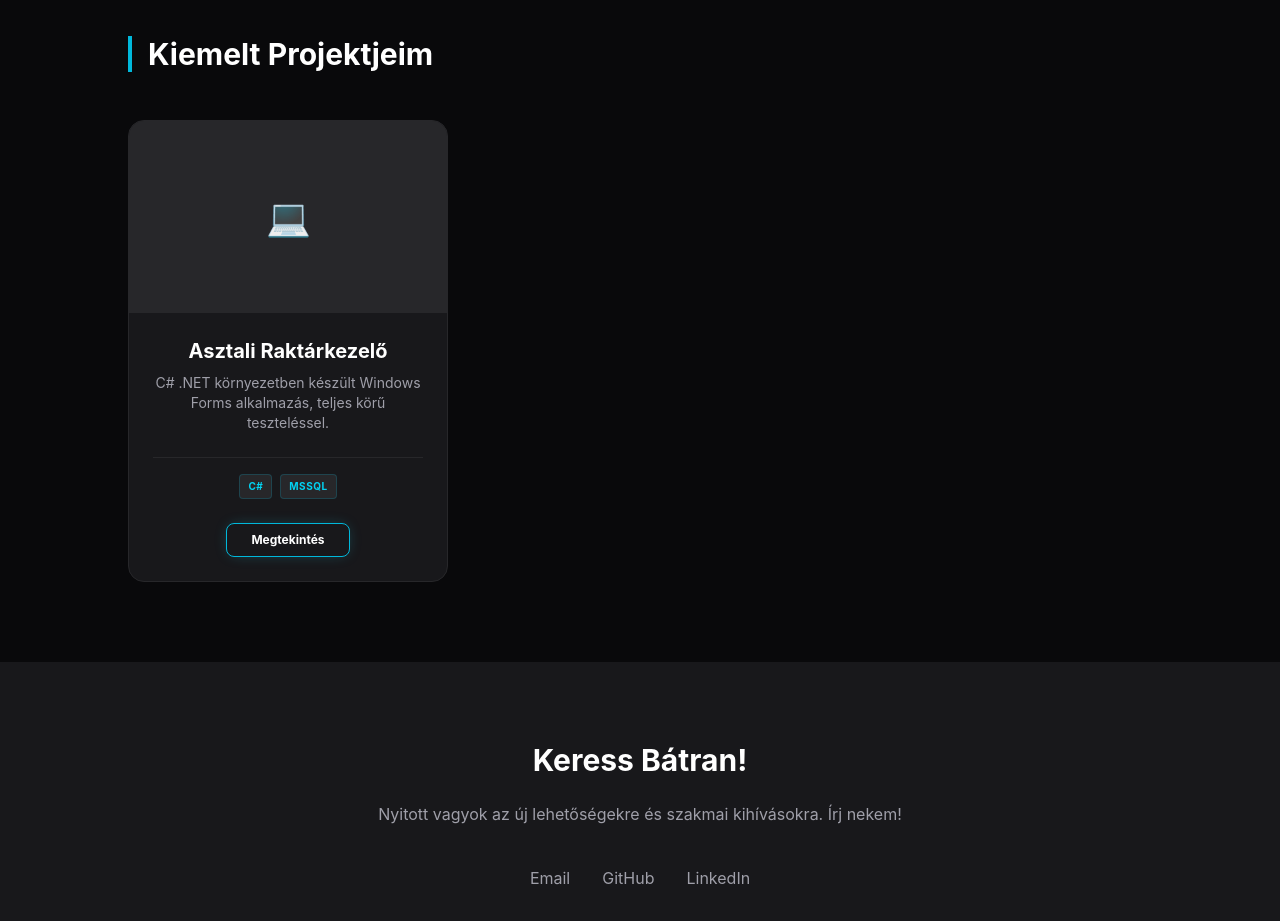
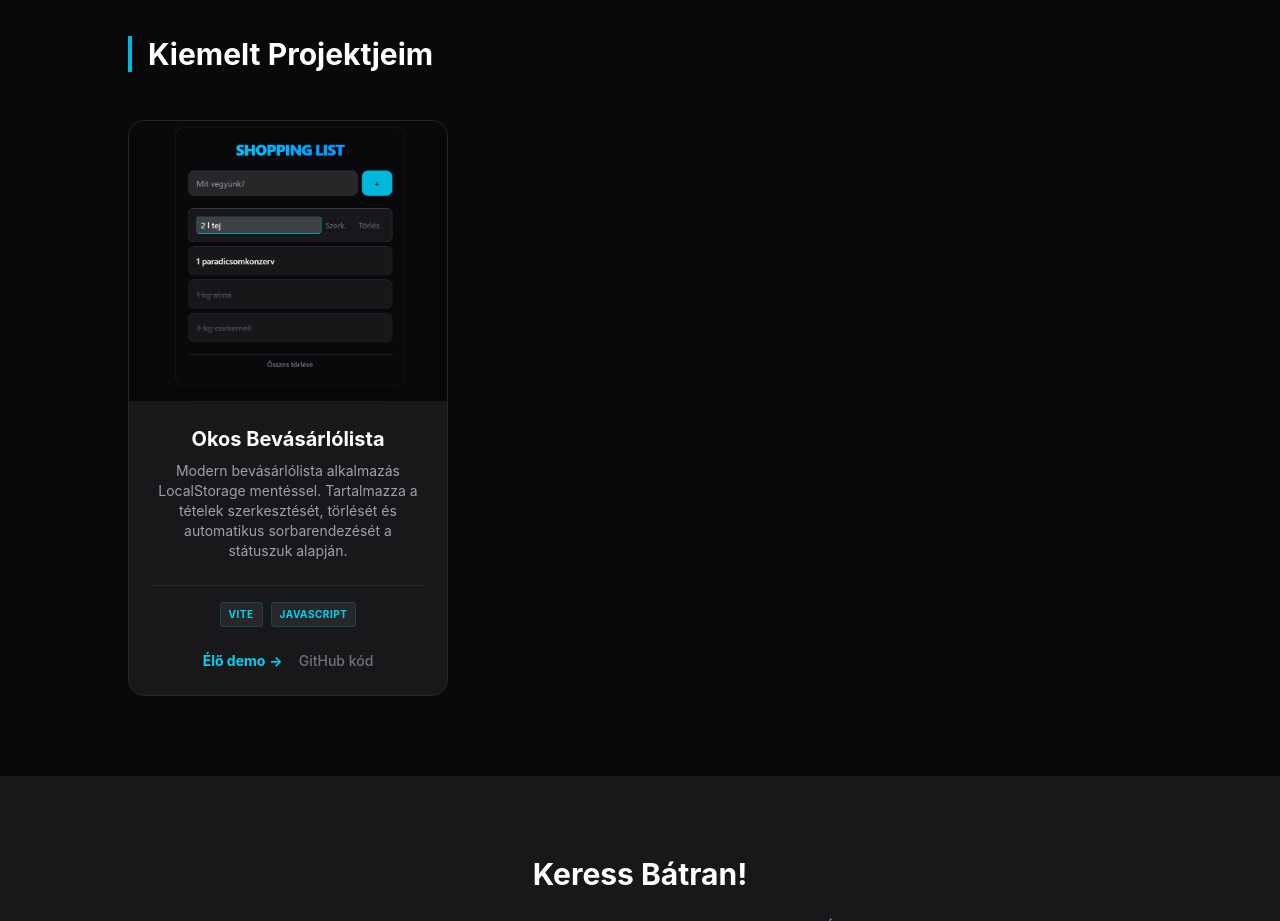
Before and after one commit to NyxVane/Portfolio, a website built with Vite: page index.html in a window 1280 px wide. Shown: the part 1340-2261 px from the top of the page. Built offline with nearby package versions, Linux system fonts and the light colour scheme.

Commit message:
Bevásárlólista projekt hozzáadva képpel

```diff
--- a/index.html
+++ b/index.html
@@ -3,6 +3,7 @@
 <head>
   <meta charset="UTF-8">
   <meta name="viewport" content="width=device-width, initial-scale=1.0">
+  <script src="https://unpkg.com/@tailwindcss/browser@4"></script>
   <link href="src/style.css" rel="stylesheet">
 </head>
 <body>
@@ -80,23 +81,34 @@
 
       <div class="grid md:grid-cols-2 lg:grid-cols-3 gap-8">
         <div class="group bg-zinc-900 border border-zinc-800 rounded-2xl overflow-hidden hover:border-cyan-500/50 hover:shadow-[0_0_30px_-10px_rgba(34,211,238,0.3)] transition-all">
-          <div class="h-48 bg-zinc-800 flex items-center justify-center">
-            <span class="text-4xl">💻</span>
+          <div class="w-full h-70 bg-zinc-800 overflow-hidden">
+            <img
+              src="/images/Shopping-list.png"
+              alt="Bevásárlólista"
+              class="w-full h-full object-cover hover:scale-105 transition-transform"
+            />
           </div>
           <div class="p-6 text-center">
-            <h3 class="text-xl font-bold text-white mb-2 group-hover:text-cyan-400 transition-colors">Asztali Raktárkezelő</h3>
-            <p class="text-zinc-400 text-sm mb-6">C# .NET környezetben készült Windows Forms alkalmazás, teljes körű teszteléssel.</p>
+            <h3 class="text-xl font-bold text-white mb-2 group-hover:text-cyan-400 transition-colors">Okos Bevásárlólista</h3>
+            <p class="text-zinc-400 text-sm mb-6">Modern bevásárlólista alkalmazás LocalStorage mentéssel. Tartalmazza a tételek szerkesztését, törlését és automatikus sorbarendezését a státuszuk alapján.</p>
 
             <div class="flex flex-col gap-6 pt-4 border-t border-zinc-800">
 
               <div class="flex flex-wrap justify-center gap-2">
-                <span class="text-[10px] uppercase tracking-wider bg-zinc-800 text-cyan-400 px-2 py-1 rounded font-bold border border-cyan-500/20">C#</span>
-                <span class="text-[10px] uppercase tracking-wider bg-zinc-800 text-cyan-400 px-2 py-1 rounded font-bold border border-cyan-500/20">MSSQL</span>
+                <span class="text-[10px] uppercase tracking-wider bg-zinc-800 text-cyan-400 px-2 py-1 rounded font-bold border border-cyan-500/20">Vite</span>
+                <span class="text-[10px] uppercase tracking-wider bg-zinc-800 text-cyan-400 px-2 py-1 rounded font-bold border border-cyan-500/20">JavaScript</span>
               </div>
 
-              <a href="#" class="mx-auto w-fit text-xs font-bold text-white border border-cyan-500 px-6 py-2 rounded-lg hover:bg-cyan-500 hover:text-zinc-950 transition-all shadow-[0_0_15px_-5px_rgba(34,211,238,0.4)]">
-                Megtekintés
-              </a>
+              <div class="mx-auto flex gap-4">
+                <a href="https://nyxvane.github.io/shopping-list/" target="_blank"
+                  class="text-cyan-400 hover:text-cyan-300 font-bold text-sm transition-colors flex items-center gap-1">
+                    Élő demo <span>→</span>
+                </a>
+                <a href="https://github.com/NyxVane/shopping-list" target="_blank"
+                  class="text-zinc-500 hover:text-zinc-300 font-medium text-sm transition-colors">
+                    GitHub kód
+                </a>
+              </div>
 
             </div>
           </div>
--- a/src/style.css
+++ b/src/style.css
@@ -1,4 +1,5 @@
 @import "tailwindcss";
+
 @layer base {
     html {
         scroll-behavior: smooth;
```
Also changed, not shown: public/images/Shopping-list.png (added).
